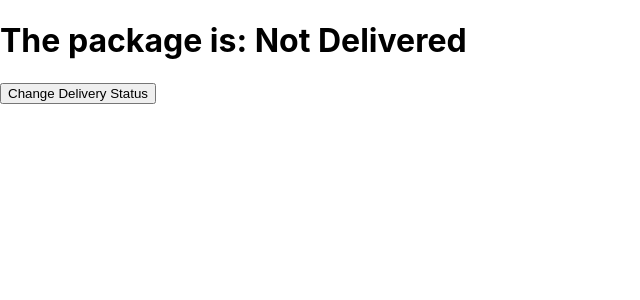
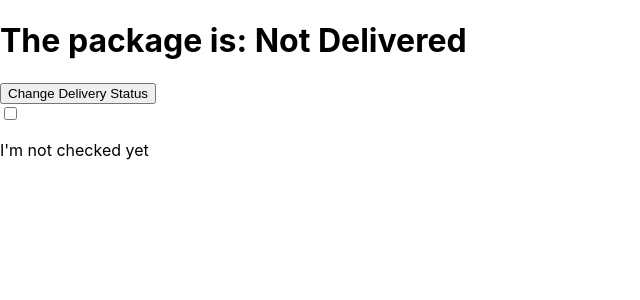
Before and after one commit to Quintin-Russell/react-hooks, a React (Create React App) app in the folder react-hooks/: page / in a window 1280 px wide. Shown: the top 300 px of the page, without its empty margins (0-640 px from the left). Built offline with nearby package versions, Linux system fonts and the light colour scheme.

Commit message:
added checkbox component with useState hook

```diff
--- a/react-hooks/public/index.html
+++ b/react-hooks/public/index.html
@@ -24,7 +24,7 @@
       work correctly both with client-side routing and a non-root public URL.
       Learn how to configure a non-root public URL by running `npm run build`.
     -->
-    <title>React App</title>
+    <title>QR: React Hooks</title>
   </head>
   <body>
     <noscript>You need to enable JavaScript to run this app.</noscript>
--- a/react-hooks/src/index.js
+++ b/react-hooks/src/index.js
@@ -1,18 +1,33 @@
 import React, {useState} from 'react';
 import ReactDOM from 'react-dom';
 import './index.css';
-// import App from './App';
 import reportWebVitals from './reportWebVitals';
 
 function App() {
   const [delivered, setDelivered] = useState(false)
+  const [checked, setChecked] = useState(false)
   return (
+    <>
     <div>
       <h1>
         The package is: {(delivered) ? "Delivered" : "Not Delivered"}
       </h1>
-      <button onClick={() => setDelivered(!delivered)}>Change Delivery Status</button>
+      <button
+      onClick={() => setDelivered(!delivered)}>
+        Change Delivery Status
+        </button>
     </div>
+
+    <div>
+      <input
+      type="checkbox"
+      value={checked}
+      onClick={() => setChecked((checked) => !checked)}/>
+      <p>
+        {(checked) ? "Hey I'm checked" : "I'm not checked yet"}
+      </p>
+    </div>
+    </>
   )
 }
 
@@ -23,6 +38,7 @@ ReactDOM.render(
   document.getElementById('root')
 );
 
+
 // If you want to start measuring performance in your app, pass a function
 // to log results (for example: reportWebVitals(console.log))
 // or send to an analytics endpoint. Learn more: https://bit.ly/CRA-vitals
```
